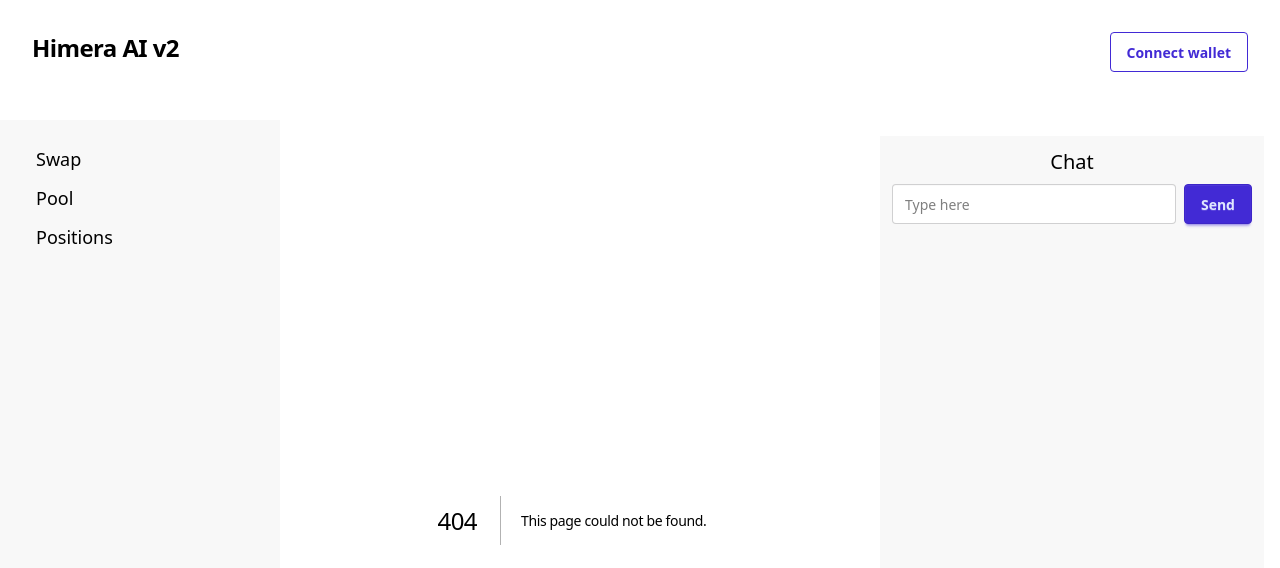
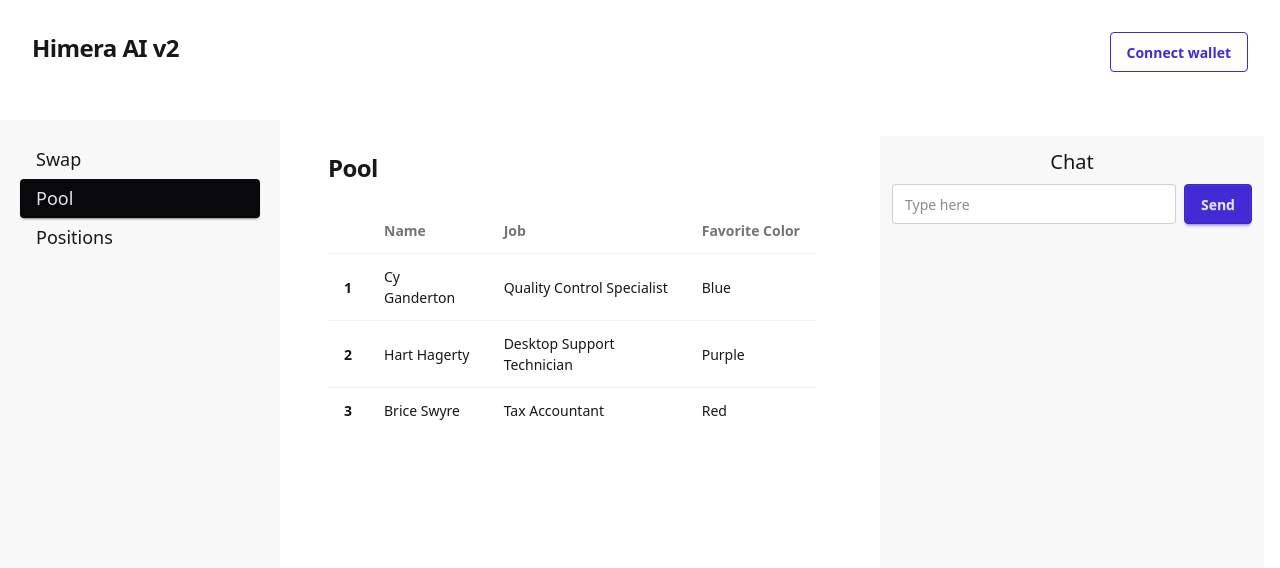
Before and after one commit to angeldavid218/himera_v2, a Next.js app: page /pool in a window 1280 px wide. Before the commit this address had no page. Shown: the top 568 px of the page. Built offline with nearby package versions, Linux system fonts and the light colour scheme.

Commit message:
feat: pool and swap pages

```diff
--- /dev/null
+++ b/src/app/components/Pool.tsx
@@ -0,0 +1,42 @@
+import React from 'react';
+
+export default function Pool() {
+  return (
+    <div className="overflow-x-auto">
+      <table className="table">
+        {/* head */}
+        <thead>
+          <tr>
+            <th></th>
+            <th>Name</th>
+            <th>Job</th>
+            <th>Favorite Color</th>
+          </tr>
+        </thead>
+        <tbody>
+          {/* row 1 */}
+          <tr>
+            <th>1</th>
+            <td>Cy Ganderton</td>
+            <td>Quality Control Specialist</td>
+            <td>Blue</td>
+          </tr>
+          {/* row 2 */}
+          <tr className="hover:bg-base-300">
+            <th>2</th>
+            <td>Hart Hagerty</td>
+            <td>Desktop Support Technician</td>
+            <td>Purple</td>
+          </tr>
+          {/* row 3 */}
+          <tr>
+            <th>3</th>
+            <td>Brice Swyre</td>
+            <td>Tax Accountant</td>
+            <td>Red</td>
+          </tr>
+        </tbody>
+      </table>
+    </div>
+  );
+}
--- a/src/app/components/Sidebar.tsx
+++ b/src/app/components/Sidebar.tsx
@@ -1,15 +1,26 @@
+'use client';
 import React from 'react';
+import Link from 'next/link';
+import { usePathname } from 'next/navigation';
+export default function Sidebar() {
+  const pathname = usePathname();
 
-export default function Sidebar() {
   return (
     <div className="bg-base-200 w-70">
       <div className="p-3">
         <ul className="menu menu-lg rounded-box w-full ">
           <li>
-            <a>Swap</a>
+            <Link href="/" className={pathname === '/' ? 'menu-active' : ''}>
+              Swap
+            </Link>
           </li>
           <li>
-            <a>Pool</a>
+            <Link
+              href="/pool"
+              className={pathname === '/pool' ? 'menu-active' : ''}
+            >
+              Pool
+            </Link>
           </li>
           <li>
             <a>Positions</a>
--- /dev/null
+++ b/src/app/components/Swap.tsx
@@ -0,0 +1,27 @@
+import React from 'react';
+
+export default function Swap() {
+  return (
+    <fieldset className="fieldset bg-base-200 border-base-300 rounded-box w-md border p-4">
+      <legend className="fieldset-legend">You paid</legend>
+      <div className="flex gap-2">
+        <input type="number" className="input" placeholder="0.0" />
+        <select defaultValue="Pick a color" className="select w-24">
+          <option disabled={true}>Select token</option>
+          <option>ETH</option>
+          <option>WETH</option>
+        </select>
+      </div>
+      <legend className="fieldset-legend">You received</legend>
+      <div className="flex gap-2">
+        <input type="number" className="input" placeholder="0.0" />
+        <select defaultValue="Pick a color" className="select w-24">
+          <option disabled={true}>Select token</option>
+          <option>ETH</option>
+          <option>WETH</option>
+        </select>
+      </div>
+      <button className="btn btn-primary mt-4">Swap</button>
+    </fieldset>
+  );
+}
--- a/src/app/page.tsx
+++ b/src/app/page.tsx
@@ -1,7 +1,10 @@
+'use client';
+import Swap from './components/Swap';
 export default function Home() {
   return (
     <div className="p-8">
-      <h1 className="text-2xl font-bold mb-6">DEX</h1>
+      <h1 className="text-2xl font-bold mb-6">Swap tokens</h1>
+      <Swap />
     </div>
   );
 }
--- /dev/null
+++ b/src/app/pool/page.tsx
@@ -0,0 +1,10 @@
+'use client';
+import Pool from '../components/Pool';
+export default function PoolPage() {
+  return (
+    <div className="p-8">
+      <h1 className="text-2xl font-bold mb-6">Pool</h1>
+      <Pool />
+    </div>
+  );
+}
```
